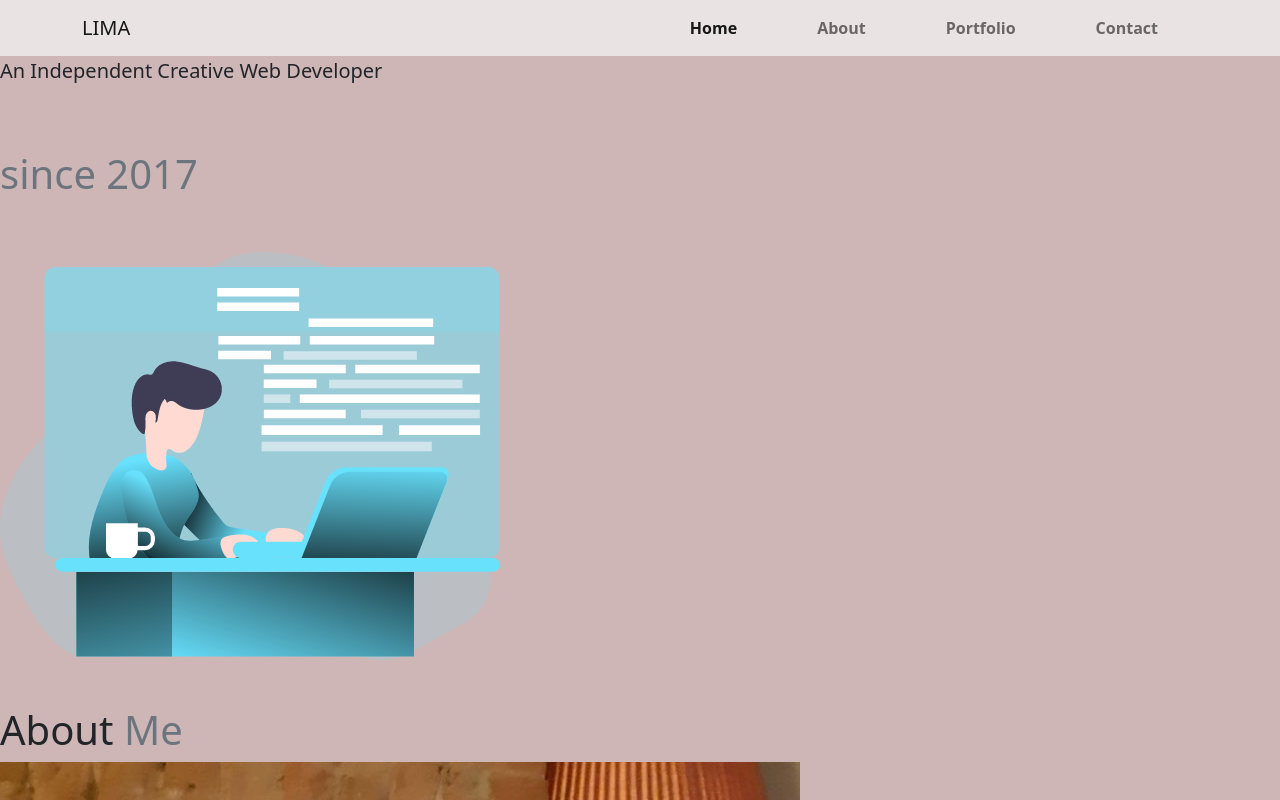
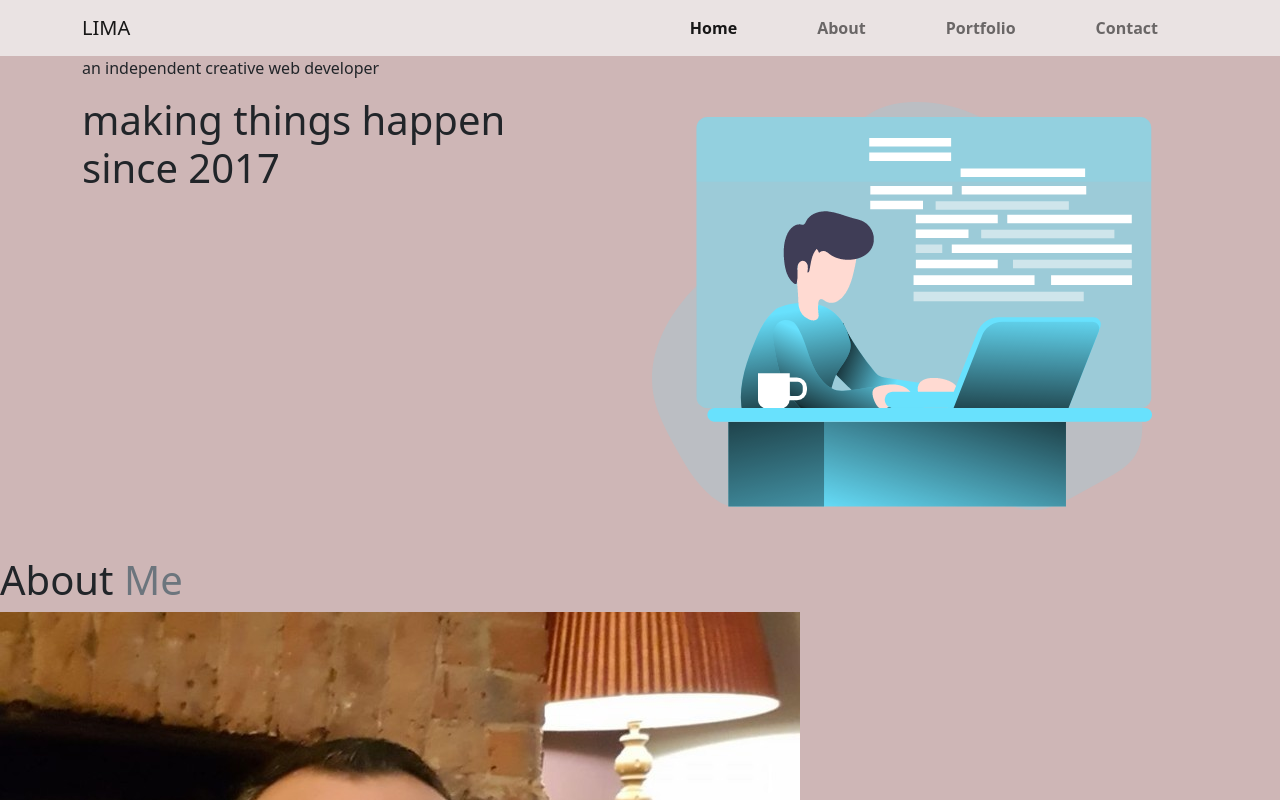
Before and after one commit to Luciano-Lima/Portfolio, a website: page index.html in a window 1280 px wide. Shown: the top 800 px of the page. Drawn offline with nearby package versions, Linux system fonts and the light colour scheme.

Commit message:
Updating classes name to BEM methodologys

```diff
--- a/index.html
+++ b/index.html
@@ -51,22 +51,27 @@
 				</div>
 			</div>
 		</nav>
-		<div class="container"></div>
+		<div class="wrapper">
 			<!-- Home page -->
-		<main id="hero">
 			<div class="container">
-				<col class="md-6">
-			</div>
-			<div class="hero-heading">
-				<p class="lead">An Independent Creative Web Developer</p>
-				<h1 class="lg-heading">
-					<span class="main-text"></span>
-					<br />
-					<div class="text-secondary">since 2017</div>
+				<div class="hero">
+					<div class="row">
+						<div class="col-md-6">
+							<div class="hero__heading">
+								<p class="hero__lead">an independent creative web developer</p>
+								<h1 class="hero__lg-heading">
+									<span class="hero__main-text">making things happen</span>
+									<br>
+									<div class="hero__text-secondary">since 2017</div>
 								</h1>
 							</div>
-			<img src="/images/webdev.png" alt="tablet" />
-		</main>
+						</div>
+						<div class="col-md-6">
+							<img class="img-fluid" src="images/webdev.png" alt="web-developer">
+						</div>
+					</div>
+				</div>
+			</div>
 			<!-- About section -->
 			<section id="about">
 				<h1 class="lg-heading">
@@ -123,6 +128,7 @@
 					<div class="text-center p-3 text-muted">© Designed & built by Luciano Lima</div>
 				</div>
 			</footer>
+		</div>
 		<!-- Bootstrap -->
 		<script
 			src="https://cdn.jsdelivr.net/npm/@popperjs/core@2.9.2/dist/umd/popper.min.js"
```
Lines whose indentation alone changed are shown as unchanged.
